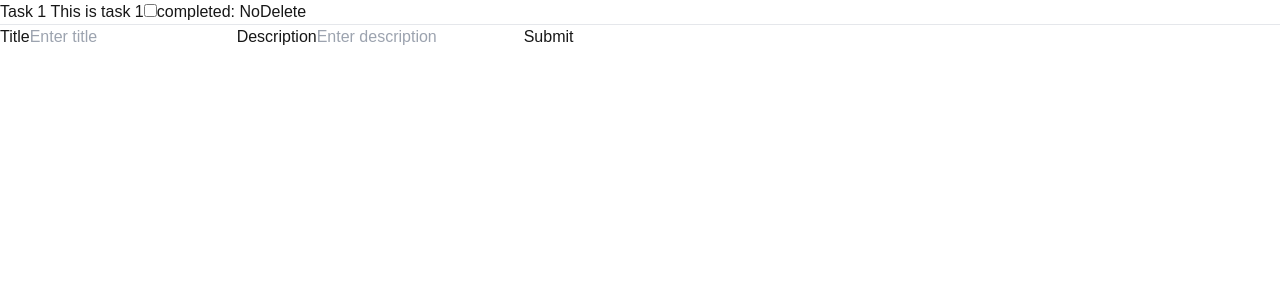
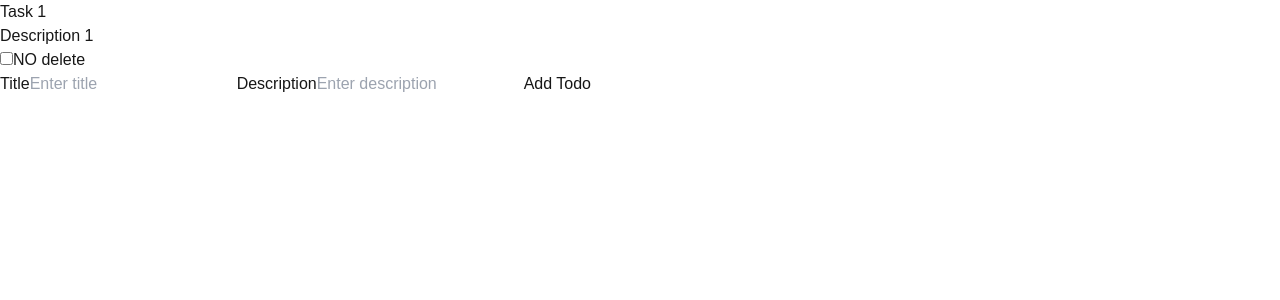
Before and after one commit to Tabindanoor/convex-nextjs, a Next.js app: page / in a window 1280 px wide. Shown: the top 300 px of the page. Built offline with nearby package versions, Linux system fonts and the light colour scheme.

Commit message:
done with adding

```diff
--- a/src/app/page.tsx
+++ b/src/app/page.tsx
@@ -1,74 +1,47 @@
 "use client"
-import Form from "@/components/Form";
-import { useState } from "react";
+import Form from '@/components/Form'
+import { title } from 'process'
+import  { useState } from 'react'
 
-type todoProps= {
-  title:string;
-  description:string;
-  completed:boolean;
+type  myProps= {
+  title : string,
+  description : string,
+  completed:boolean
 }
-export default function Home() {
-  const  [todo, setTodo] = useState<todoProps[]>([
-    { title: "Task 1", description: "This is task 1", completed:false}
-  ])
-
-  //   const [title,setTitle] = useState<string>("")
-  //   const [description,setDescription] = useState<string>("")
-
-  //   const submitForm = (e: React.FormEvent<HTMLFormElement>) => {
-  //     e.preventDefault()
-  //     setTodo([...todo, {title, description, completed: false}])
-  //     setTitle("")
-  //     setDescription("")
-  //   }
+const Home = () => {
+    const [todo, setTodo] = useState<myProps[]>([
+      {title: 'Task 1', description: 'Description 1', completed: false},
+    ])
 
   return (
-   <div>
-        <div>
-         { todo.map(({ title, description, completed},index)=>{
-           return (
-            <div key={index}>
-              <span>{title} </span>
-              <span>{description}</span>
-              <input type="checkbox"
-               checked={completed}
-              //  onChange={e=>setTodo(prev=> {
-              //    return [...prev.slice(0,index), {...prev[index], completed:!prev[index].completed},...prev.slice(index+1)]
-              //   })
-              //  }
+    <div>
+      {todo.map(({title, description, completed},index)=>{
+        return (
+          <div key={index} >
+            <h1>{title}</h1>
+            <p>{description}</p>
+            <input  type="checkbox" checked={completed}
+              onChange={(e)=>setTodo( todo.map((item, i) => i === index ? {...item, completed: e.target.checked} : item)
 
-               onChange={()=>setTodo(todo.map((t,i)=>i===index?
-                {...t, completed:!t.completed}:t ))}
-                />
-                completed: {completed? "Yes" : "No"}
+              )}
+            />
 
-                <button onClick={()=>setTodo(todo.filter((_,i)=>i!==index))}>
-                  Delete</button>
-                    <br/>  <hr/>
+                  <span>{completed? "Yes":"NO"} </span>
 
-            </div>
-           )
-         })
+                  {/* delete button for todo  */}
+                  <button onClick={()=>setTodo(todo.filter((item, i) => i !== index))}>delete</button>
+          </div>
+        )
+      })}
 
-         }
-        </div>
+                    <Form  onCreate={(title,description)=>{
+                      setTodo([...todo, {title, description, completed: false}])
+                    }} />
 
 
-        {/* building the form  */}
 
-         <div>
-          <Form/>
+    </div>
+  )
+}
 
-          {/* <form action=""  onSubmit={submitForm}>
-            <label htmlFor="title">Title</label>
-            <input type="text"   value={title} onChange={e=>setTitle(e.target.value)} placeholder="Enter title"/>
-            <label htmlFor="description">Description</label>
-            <input type="text"  value={description} onChange={e=>setDescription(e.target.value)} placeholder="Enter description"/>
-            <button type="submit">Submit</button>
-
-          </form> */}
-         </div>
-
-   </div>
-  );
-}
+export default Home
--- a/src/components/Form.tsx
+++ b/src/components/Form.tsx
@@ -1,36 +1,42 @@
 import React, { useState } from 'react'
+type myProps={
+    onCreate : (title:string,description:string) => void
 
-type todoProps= {
-    title:string;
-    description:string;
-    completed:boolean;
-  }
+}
 
-const Form = ({onCreate}:todoProps) => {
-    // const  [todo, setTodo] = useState<todoProps[]>([
-    //     { title: "Task 1", description: "This is task 1", completed:false}
-    //   ])
+const Form = ({onCreate}:myProps) => {
+    const [title, setTitle] =  useState('')
+    const [description, setDescription] = useState('')
 
-        const [title,setTitle] = useState<string>("")
-        const [description,setDescription] = useState<string>("")
+    const submitForm=(e:React.FormEvent)=>{
+        e.preventDefault()
+        if(title && description){
+        //   setTodo([...todo, {title, description, completed: false}])
+          onCreate(title, description)
+          setTitle('')
+          setDescription('')
+        }else{
+          alert("Please fill all fields")
+        }
+      }
 
-        const submitForm = (e: React.FormEvent<HTMLFormElement>) => {
-          e.preventDefault()
-          setTodo([...todo, {title, description, completed: false}])
-          setTitle("")
-          setDescription("")
-        }
 
   return (
     <div>
-        <form action=""  onSubmit={submitForm}>
-            <label htmlFor="title">Title</label>
-            <input type="text"   value={title} onChange={e=>setTitle(e.target.value)} placeholder="Enter title"/>
-            <label htmlFor="description">Description</label>
-            <input type="text"  value={description} onChange={e=>setDescription(e.target.value)} placeholder="Enter description"/>
-            <button type="submit">Submit</button>
 
-          </form>
+
+        <div >
+        <form action="" onSubmit={submitForm}>
+          <label htmlFor="title">Title</label>
+          <input type="text" placeholder="Enter title"
+          onChange={e=>setTitle(e.target.value)} />
+          <label htmlFor="description">Description</label>
+          <input type="text" placeholder="Enter description"
+          onChange={e=>setDescription(e.target.value)} />
+          <button type="submit">Add Todo</button>
+        </form>
+      </div>
+
     </div>
   )
 }
```
